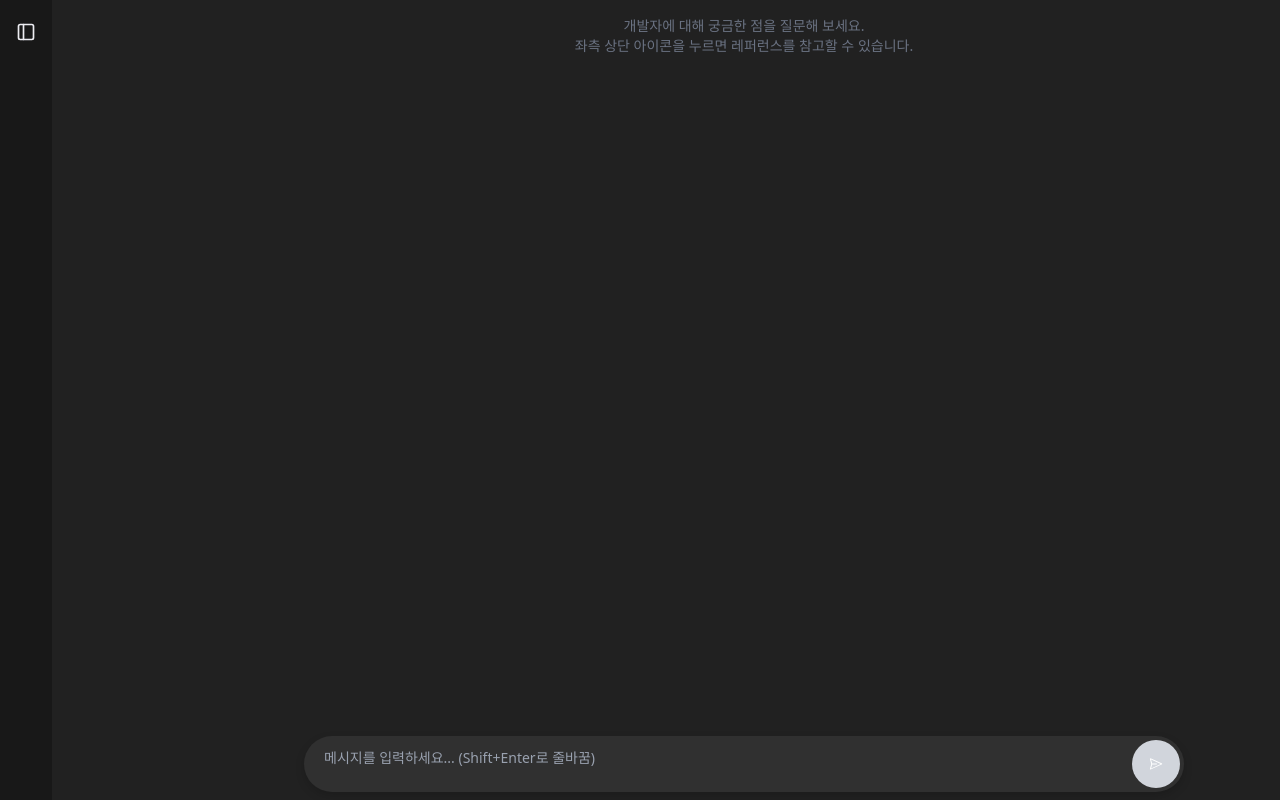
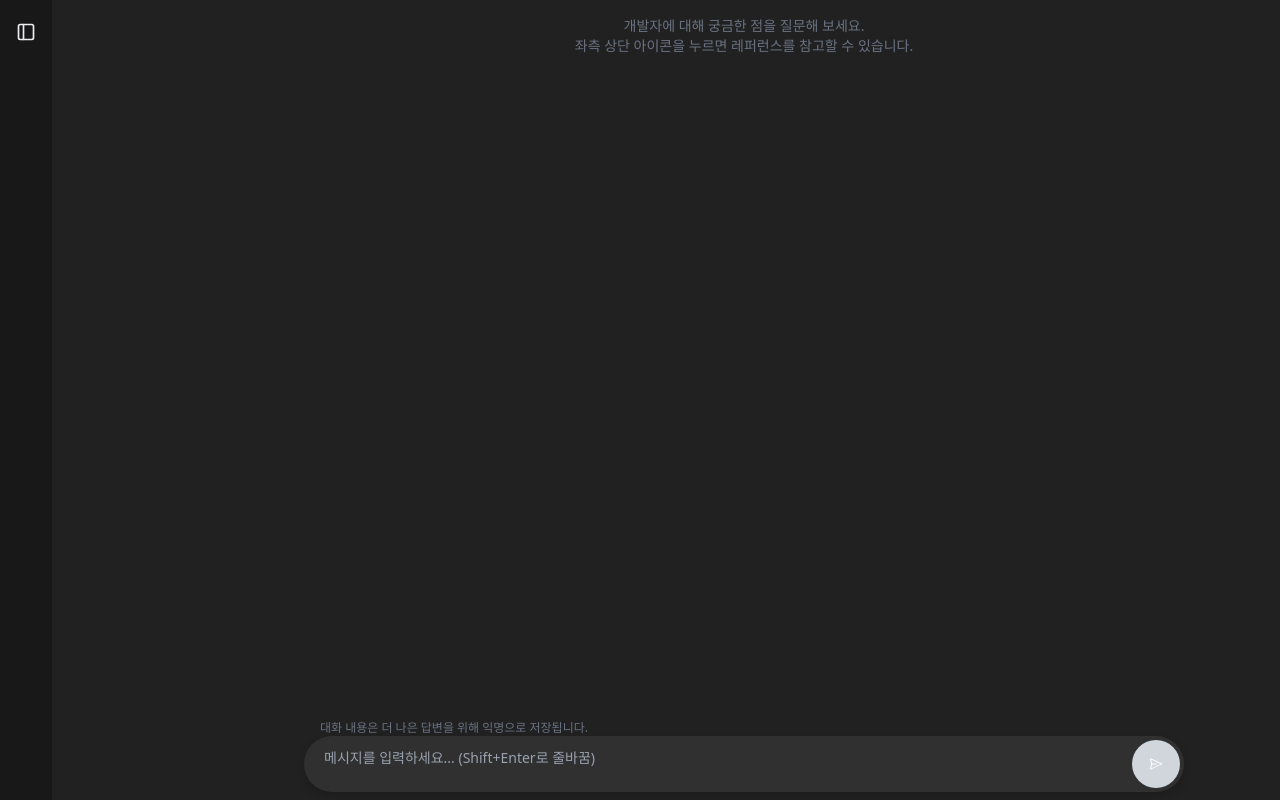
Before and after one commit to Latemarch/dbc_fe, a Next.js app: page / in a window 1280 px wide. Built offline with nearby package versions, Linux system fonts and the light colour scheme.

Commit message:
Update privacy notice in chat input

```diff
--- a/components/ChatInput.tsx
+++ b/components/ChatInput.tsx
@@ -76,6 +76,9 @@ export default function ChatInput({
 
   return (
     <form onSubmit={handleSubmit} className="p-2 items-center">
+      <p className="pl-4 text-xs text-gray-500 dark:text-gray-500">
+        대화 내용은 더 나은 답변을 위해 익명으로 저장됩니다.
+      </p>
       <div className="flex gap-1 bg-chat rounded-full drop-shadow-lg">
         <div className="text-sm flex flex-1 p-1 relative items-center">
           <textarea
```
